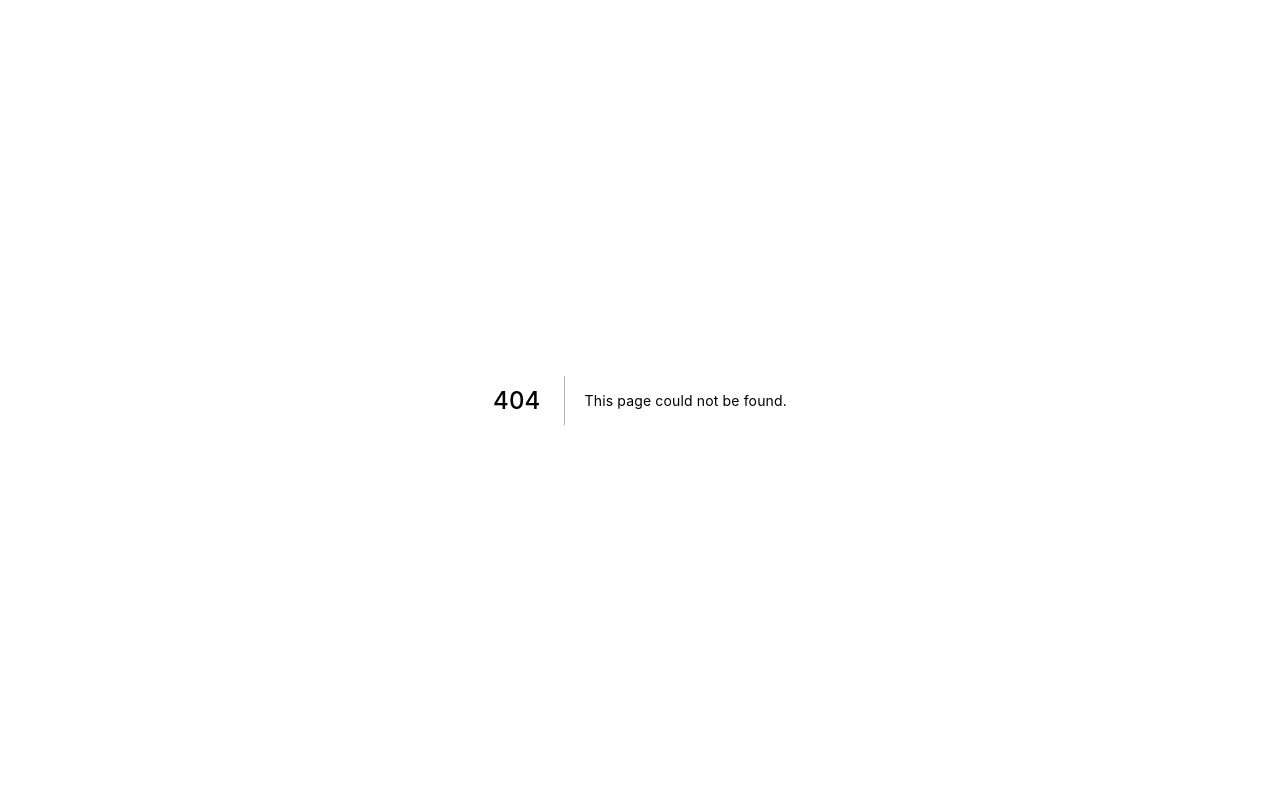
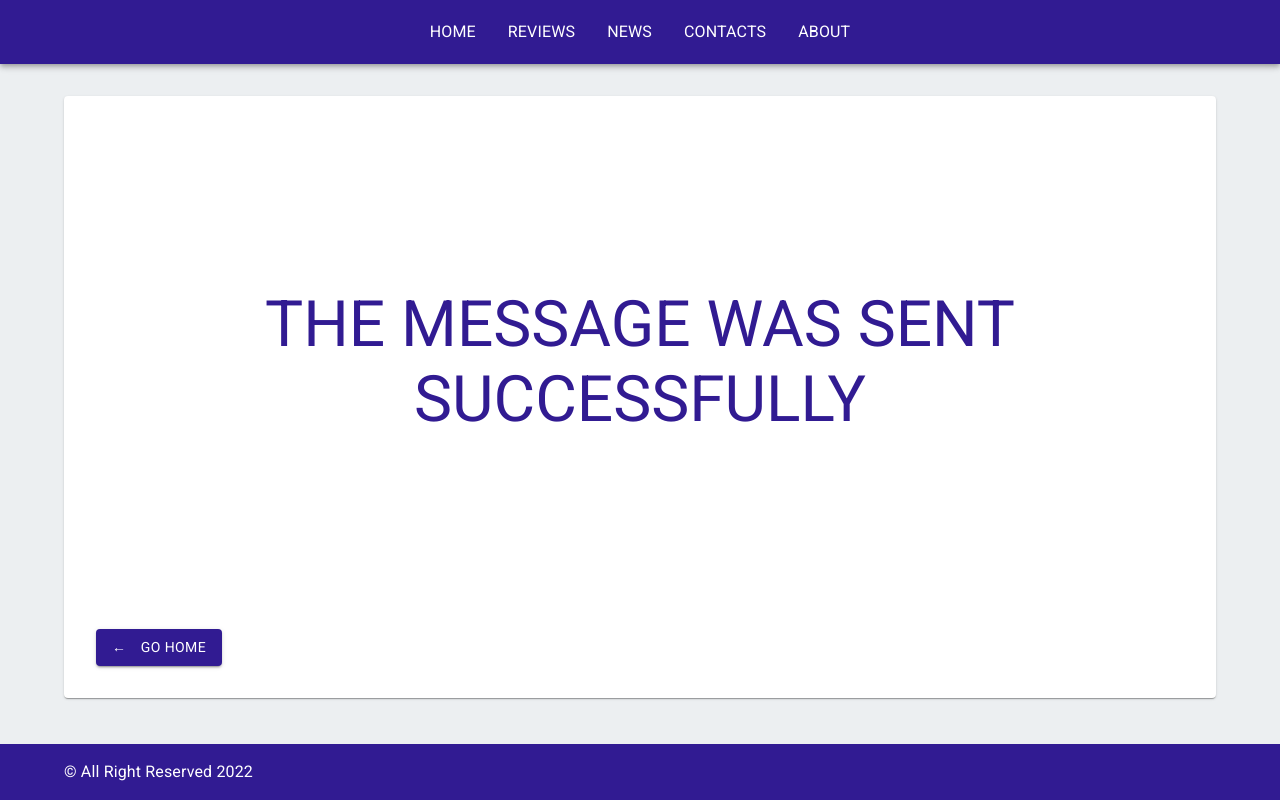
Before and after one commit to antklim89/game_blog, a Next.js app: page /contacts/success in a window 1280 px wide. Before the commit this address had no page. Built offline with nearby package versions, Linux system fonts and the light colour scheme; a web font is replaced by a local one.

Commit message:
updated contacts

```diff
--- /dev/null
+++ b/pages/contacts/success.tsx
@@ -0,0 +1,40 @@
+import Button from '@mui/material/Button';
+import Container from '@mui/material/Container';
+import Paper from '@mui/material/Paper';
+import Typography from '@mui/material/Typography';
+import type { NextPage } from 'next';
+import Link from 'next/link';
+
+import Seo from '~/components/Seo';
+import Layout from '~/layouts/Layout';
+
+
+const ContactsPage: NextPage = () => {
+    return (
+        <Layout>
+            <Seo title="Contacts" />
+            <Container>
+                <Paper sx={{ p: 4 }}>
+                    <Typography
+                        component="p"
+                        fontSize={['2rem', '4rem']}
+                        mb={4}
+                        py={20}
+                        textAlign="center"
+                        textTransform="uppercase"
+                        variant="h3"
+                    >
+                        the message was sent successfully
+                    </Typography>
+                    <Link passHref href="/">
+                        <Button component="a" variant="contained">
+                            &larr;&emsp;go home
+                        </Button>
+                    </Link>
+                </Paper>
+            </Container>
+        </Layout>
+    );
+};
+
+export default ContactsPage;
```
Also changed, not shown: layouts/Contacts/Contacts.tsx (+13 -8 lines), pages/contacts/index.tsx (renamed from pages/contacts.tsx).
